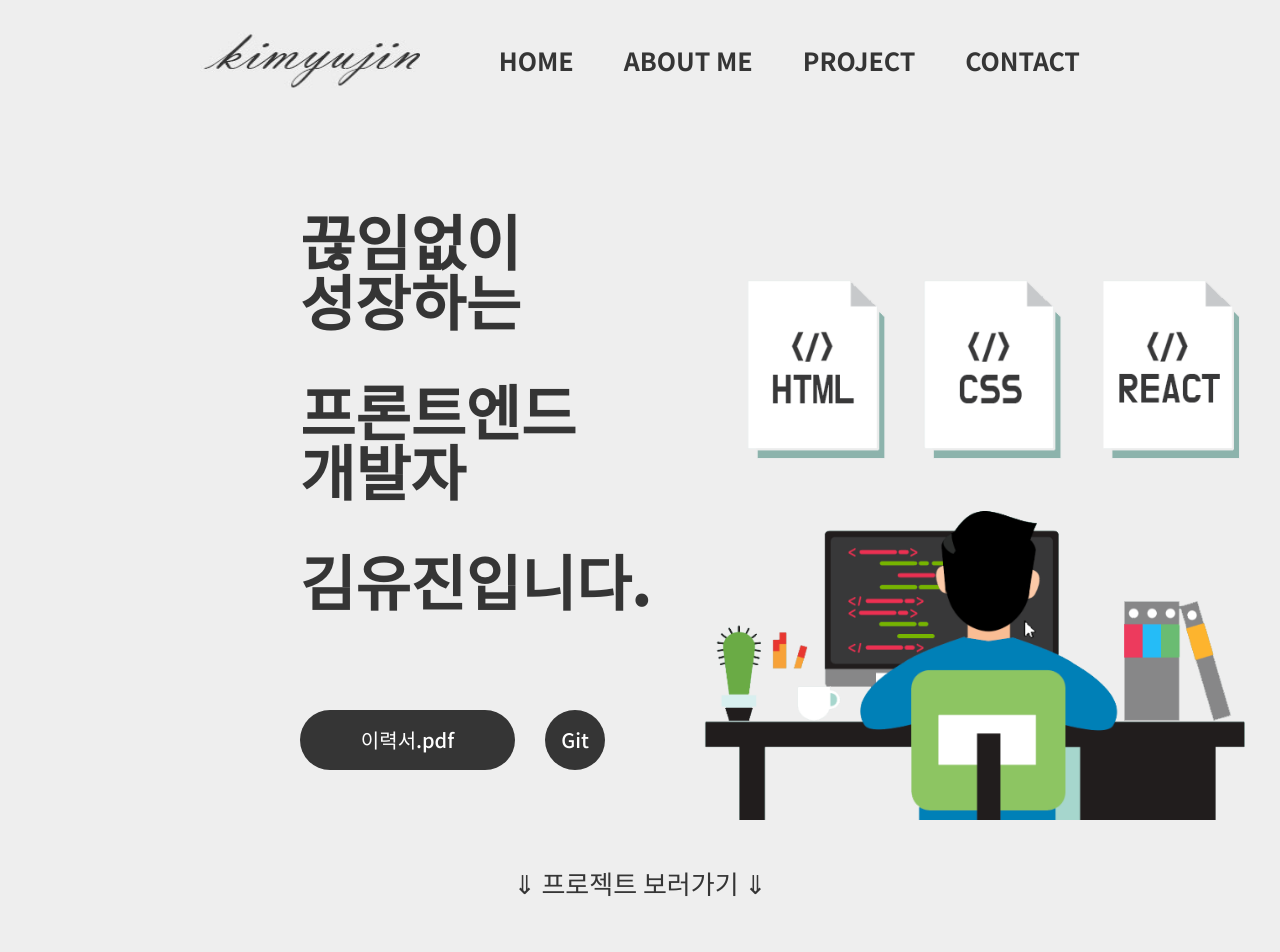
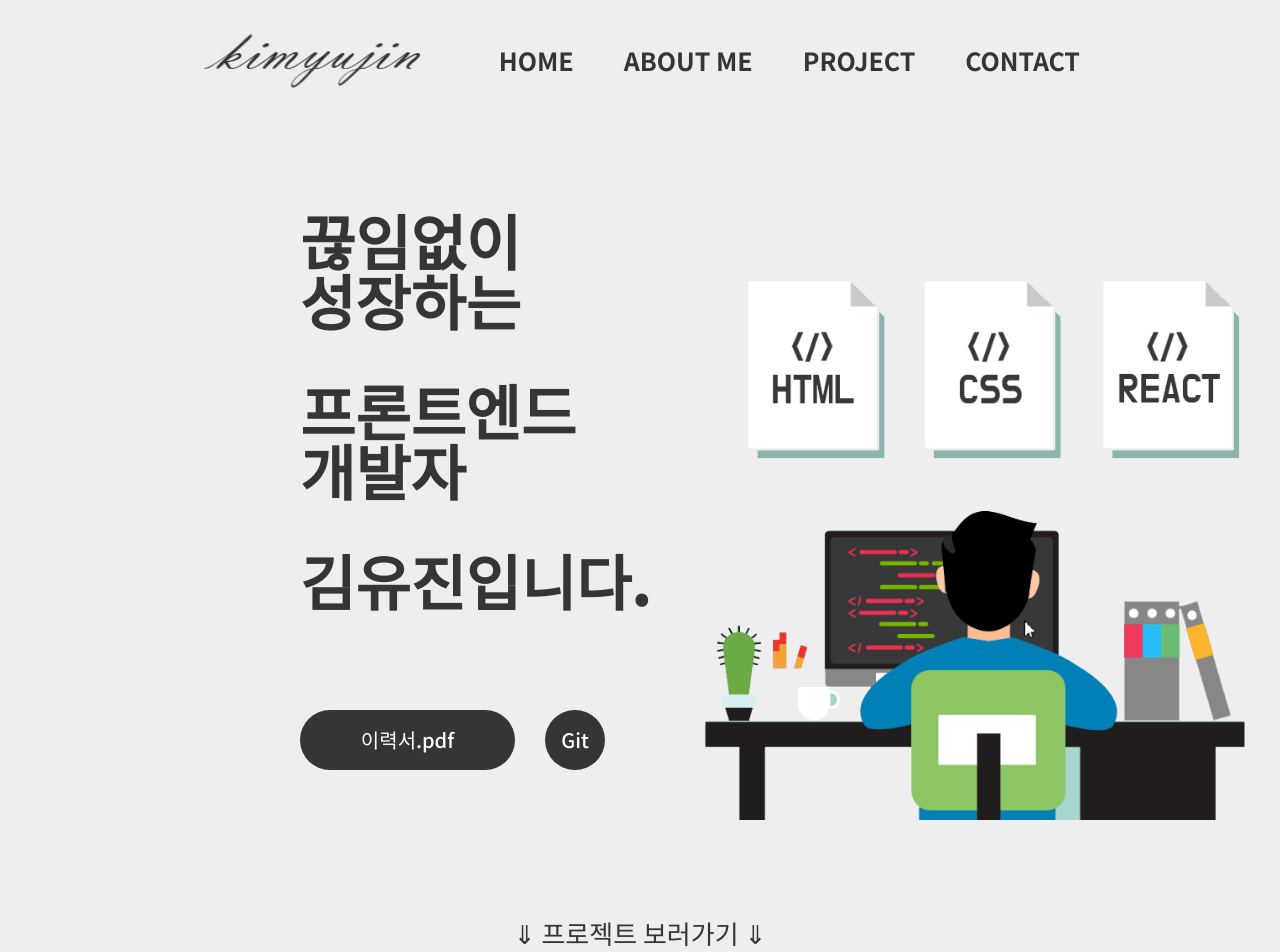
Before and after one commit to yujinkim11/portfolio, a React (Create React App) app: page / in a window 1280 px wide. Shown: the top 952 px of the page. Built offline with nearby package versions, Linux system fonts and the light colour scheme.

Commit message:
main animation edit

```diff
--- a/src/Main.js
+++ b/src/Main.js
@@ -77,7 +77,7 @@ const Git = styled.div`
 `;
 
 const ProjectScroll = styled.div`
-  margin-top: 80px;
+  margin-top: 50px;
   text-align: center;
   font-size: 26px;
   margin-bottom: 200px;
@@ -86,7 +86,7 @@ const ProjectScroll = styled.div`
     0% {
     }
     100% {
-      margin-top: 50px;
+      transform: translateY(50px);
     }
   }
   :hover {
@@ -95,7 +95,7 @@ const ProjectScroll = styled.div`
   }
 `;
 
-const WhiteSpce = styled.div`
+const WhiteSpace = styled.div`
   height: 250px;
 `;
 
@@ -127,11 +127,11 @@ export const Main = () => {
             </Img>
           </Right>
         </MainWrap>
-        <ProjectScroll onClick={() => window.scrollTo({ top: 1400 })}>
+        <ProjectScroll onClick={() => window.scrollTo({ top: 1100 })}>
           ⇓ 프로젝트 보러가기 ⇓
         </ProjectScroll>
         <Project />
-        <WhiteSpce />
+        <WhiteSpace />
       </AllWrap>
     </>
   );
```
